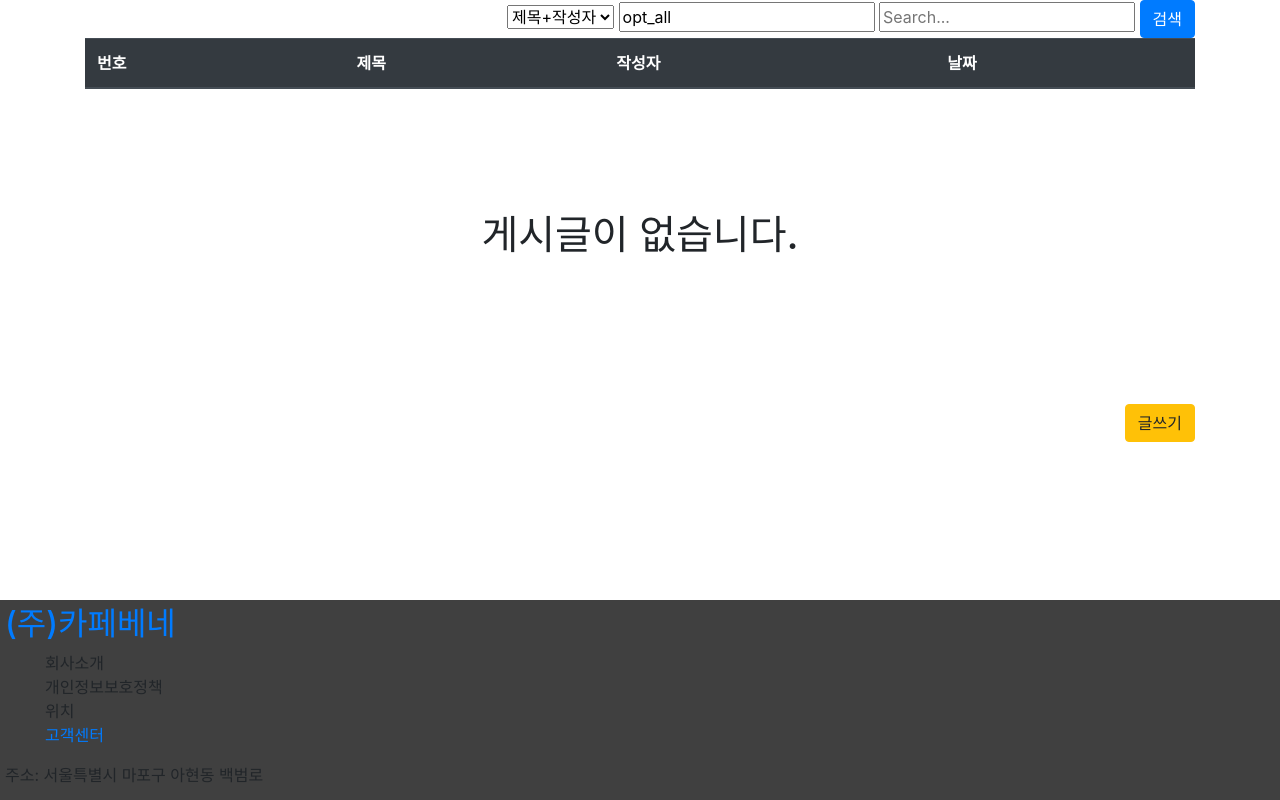
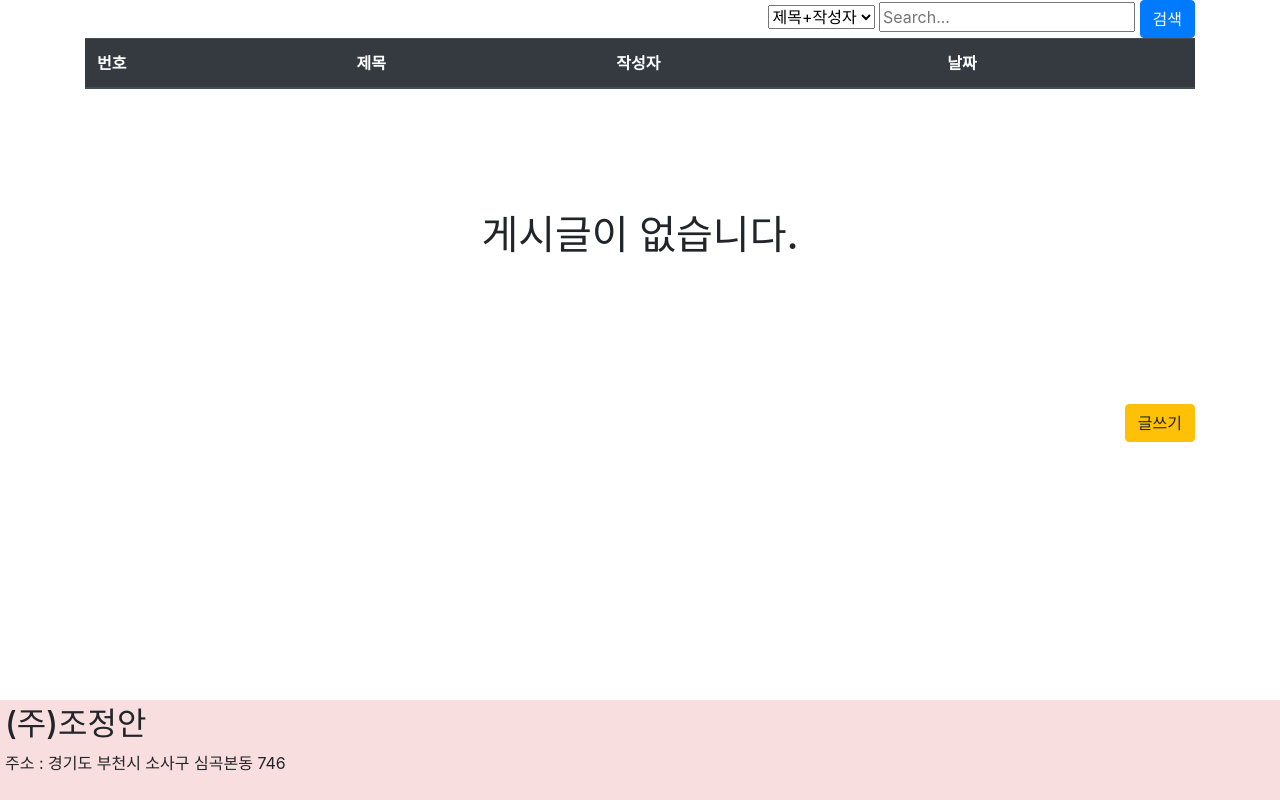
Before and after one commit to jyj1433/notice_board, a Flask app: page /board in a window 1280 px wide. Shown: the part 87-887 px from the top of the page. Run offline with Flask 2, Linux system fonts and the light colour scheme; data that the repository does not hold is empty; parts of the project's set-up code (start-up, migrations or seed data) failed here and were passed over; some libraries are stand-ins or nearby versions.

Commit message:
검색기능 진짜 구현, footer추가

```diff
--- a/static/css/footer.css
+++ b/static/css/footer.css
@@ -10,15 +10,15 @@ html, body {
 }
 
 #body-content {
-    padding-bottom:200px; /* footer의 높이만큼 늘려주기 -> 그래야 body의 다른 요소가 먹히지않음 */
+    padding-bottom:100px; /* footer의 높이만큼 늘려주기 -> 그래야 body의 다른 요소가 먹히지않음 */
 }
 
 footer {
     padding: 5px;
     width: 100%;
-    height: 200px; /* footer의 높이 -> footer내부의 요소들의 크기만큼 늘려주기 */
+    height: 100px; /* footer의 높이 -> footer내부의 요소들의 크기만큼 늘려주기 */
     position: absolute;
     bottom: 0;
     left: 0;
-    background-color:#404040;
+    background-color:#f8dede;
 }
--- a/templates/board/board.html
+++ b/templates/board/board.html
@@ -13,7 +13,7 @@
             <option value="opt_author"
                 {% if opt =='opt_author' %} selected {% endif %}>작성자</option>
         </select>
-        <input type="text" value="{{opt}}">
+
         <input type="text" placeholder="Search..." id="search" name="search" value="{{search}}">
         <button class="btn btn-primary" type="submit" href="{{url_for('.board', page=page, search=search)}}">검색</button>
 
--- a/templates/footer.html
+++ b/templates/footer.html
@@ -1,14 +1,6 @@
 <footer>
     <div>
-        <a href="/">
-            <h2>(주)카페베네</h2>
-        </a>
+        <h2>(주)조정안</h2>
     </div>
-    <ul>
-        <li>회사소개</li>
-        <li>개인정보보호정책</li>
-        <li>위치</li>
-        <li><a href='tel:010-XXXX-XXXX'>고객센터</a></li>
-    </ul>
-    <address>주소: 서울특별시 마포구 아현동 백범로</address>
+    <address>주소 : 경기도 부천시 소사구 심곡본동 746</address>
 </footer>
--- a/templates/index.html
+++ b/templates/index.html
@@ -29,9 +29,8 @@
 </div>
 
 <br><br><br><br><br><br><br><br>
-<br><br><br><br><br><br><br><br><br><br><br><br><br><br><br><br>
-<br><br><br><br><br><br><br><br><br><br><br><br><br><br><br><br>
-마구니
+<br><br><br><br><br><br><br><br>
+
 {% endblock %}
 
 {% block script %}
--- a/webapp/board/board_view.py
+++ b/webapp/board/board_view.py
@@ -137,7 +137,7 @@ def addImgSummer():
 
     return jsonify(url = imgURL)
 
-@bp.route("/imageDown", metodes=["POST"])
+@bp.route("/imageDown", methods=["POST"])
 def imageDown():
     img = request.files["file"]
     img.save('static/image/upload/'+img.filename)
```
Also changed, not shown: 1 other file.
